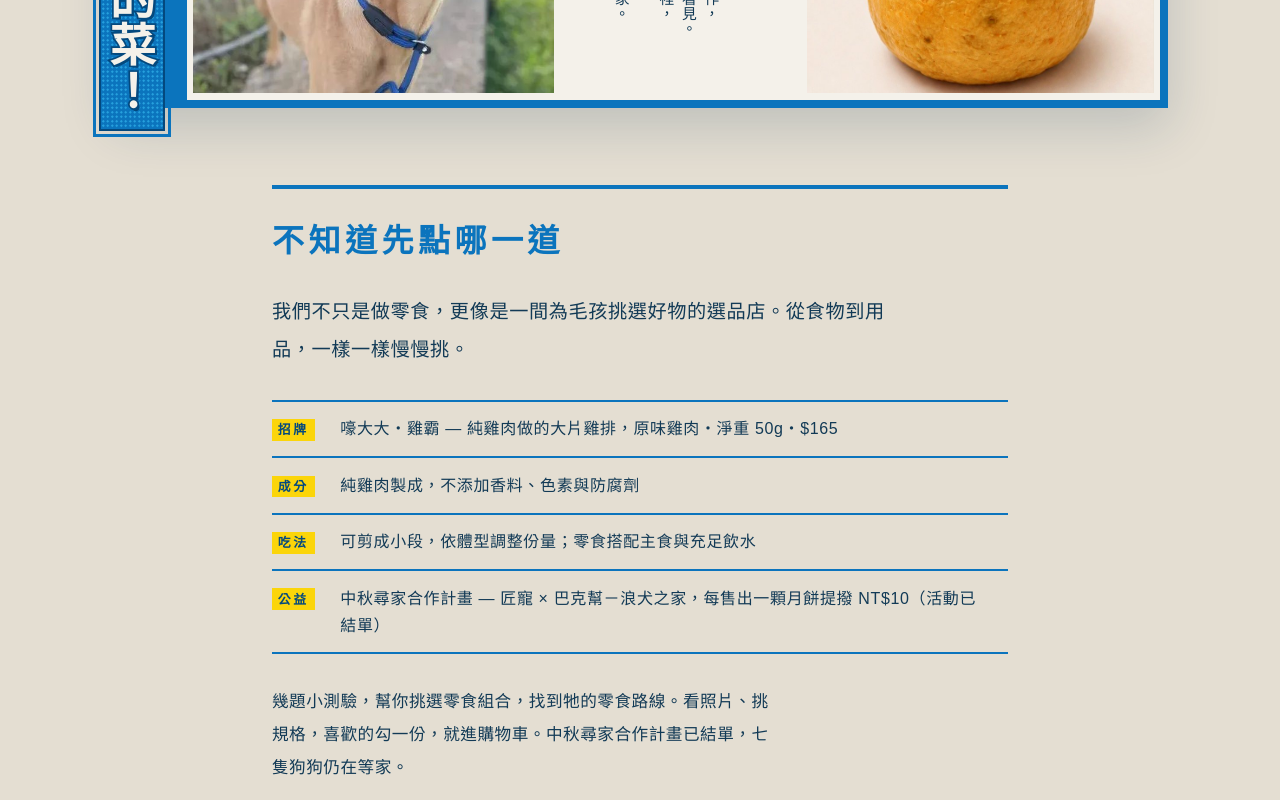
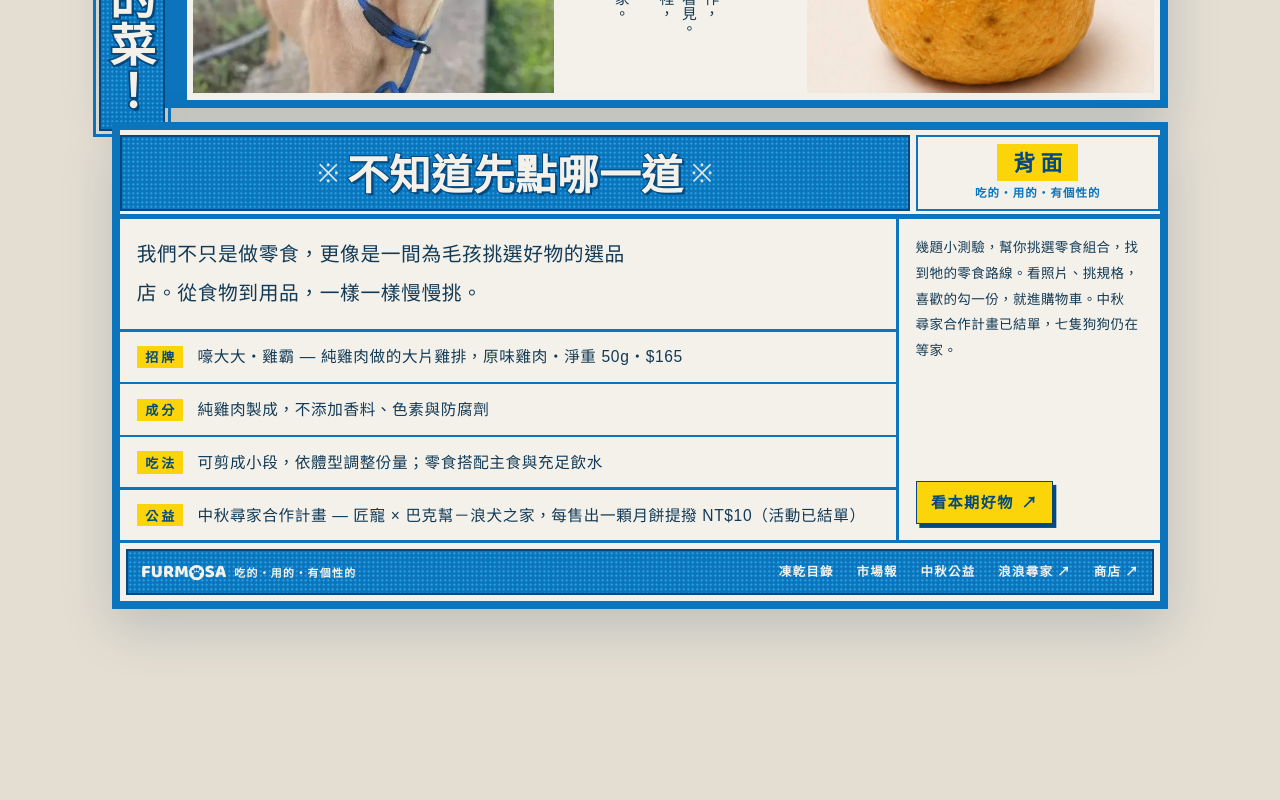
Before and after one commit to aa89976566/furmosa_menu, a Next.js app: page /real-food in a window 1280 px wide. Shown: the part 1440-2240 px from the top of the page. After the commit the page ends 2113 px from the top, so only its background shows below. Built offline with nearby package versions, Linux system fonts and the light colour scheme; a web font is replaced by a local one.

Commit message:
style(real-food): 紙的背面延續正面的報紙版式往下排
Co-authored-by: aa89976566 <aa89976566@users.noreply.github.com>

```diff
--- a/src/app/real-food/page.tsx
+++ b/src/app/real-food/page.tsx
@@ -117,13 +117,30 @@ export default function RealFoodPage() {
         </div>
       </div>
 
-      {/* 海報本身沒有這一段。導覽與事實交代放在紙的背面，不去動正面的編排。 */}
-      <section className="rf-backside" aria-labelledby="rf-backside-title">
-        <h2 className="rf-backside__title" id="rf-backside-title">
-          {CLOSING.title}
+      {/*
+        海報本身沒有這一段。導覽與事實交代排在同一張紙的背面：
+        同寬、同框、同一組藍色格線，只有直書換成橫書。
+      */}
+      <section
+        className="rf-sheet rf-sheet--back"
+        aria-labelledby="rf-backside-title"
+      >
+        <div className="rf-frame">
+          <div className="rf-sheet__body">
+            <header className="rf-masthead">
+              <h2 className="rf-ribbon" id="rf-backside-title">
+                <span className="rf-ribbon__text">{CLOSING.title}</span>
               </h2>
+              <p className="rf-stamp">
+                <span className="rf-stamp__mark">背面</span>
+                <span className="rf-stamp__note">{MASTHEAD.category}</span>
+              </p>
+            </header>
 
-        <p className="rf-backside__lede">{OPENING.lede}</p>
+            <div className="rf-backside">
+              <div className="rf-cell rf-backside__lede">
+                <p className="rf-backside__lede-text">{OPENING.lede}</p>
+              </div>
 
               <dl className="rf-specs">
                 {OPENING.specs.map((spec) => (
@@ -134,6 +151,7 @@ export default function RealFoodPage() {
                 ))}
               </dl>
 
+              <div className="rf-cell rf-backside__act">
                 <p className="rf-backside__body">{CLOSING.body}</p>
 
                 <a
@@ -145,9 +163,11 @@ export default function RealFoodPage() {
                   {CLOSING.cta}
                   <span aria-hidden="true">↗</span>
                 </a>
-      </section>
+              </div>
 
+              {/* 報尾沿用書脊那個裝置：紙格裡壓一條藍底墨條。 */}
               <footer className="rf-footer">
+                <div className="rf-footer__inner">
                   <p className="rf-footer__brand">
                     <Wordmark className="rf-footer__word" />
                     <span>{MASTHEAD.category}</span>
@@ -155,14 +175,28 @@ export default function RealFoodPage() {
                   <nav className="rf-footer__nav" aria-label="其他頁面">
                     <Link href="/">凍乾目錄</Link>
                     <Link href="/paper">市場報</Link>
-          <a href={CHARITY_URL} target="_blank" rel="noopener noreferrer">
+                    <Link href="/mooncake">中秋公益</Link>
+                    <a
+                      href={CHARITY_URL}
+                      target="_blank"
+                      rel="noopener noreferrer"
+                    >
                       浪浪尋家 ↗
                     </a>
-          <a href={SHOP_URL} target="_blank" rel="noopener noreferrer">
+                    <a
+                      href={SHOP_URL}
+                      target="_blank"
+                      rel="noopener noreferrer"
+                    >
                       商店 ↗
                     </a>
                   </nav>
+                </div>
               </footer>
+            </div>
+          </div>
+        </div>
+      </section>
 
       <RegisterOnScroll />
     </div>
--- a/src/app/real-food/real-food.css
+++ b/src/app/real-food/real-food.css
@@ -510,51 +510,101 @@ body:has(.rf-page) {
   text-shadow: 0.05em 0.05em 0 var(--rf-navy);
 }
 
-/* ---------- 紙的背面：海報沒有的事實交代與導覽 ---------- */
+/* ---------- 紙的背面：同一張紙往下續印 ---------- */
 
-.rf-backside {
-  position: relative;
-  z-index: 2;
-  display: grid;
-  gap: clamp(1.1rem, 2.4vw, 1.9rem);
-  width: min(95vw, 46rem);
-  margin: clamp(2.4rem, 6vw, 5rem) auto 0;
-  padding-top: clamp(1rem, 2.4vw, 1.6rem);
-  border-top: 4px solid var(--rf-blue);
+/*
+ * 背面不另開版型：一樣的紙寬、一樣的外框、一樣由藍底透出來的格線，
+ * 只有直書換成橫書——規格、金額與導覽要讀得完，不能硬排成直書。
+ */
+.rf-sheet--back {
+  /* 兩塊之間只留一道摺線的距離，看起來是同一份印刷品繼續往下。 */
+  margin-top: calc(var(--rf-frame-rule) * 1.6);
 }
 
-.rf-backside__title {
+/* 背面的報頭右邊不再掛字標（正面已經有了），改成一枚版次印。 */
+.rf-stamp {
+  display: grid;
+  gap: 0.25em;
+  align-content: center;
+  justify-items: center;
   margin: 0;
+  border: 0.26cqw solid var(--rf-blue);
+  text-align: center;
+}
+
+.rf-stamp__mark {
+  padding: 0.1em 0.5em;
+  background: var(--rf-yellow);
+  color: var(--rf-navy);
+  font-family: var(--rf-font-sans), "Noto Sans TC", sans-serif;
+  font-size: 2.1cqw;
+  font-weight: 900;
+  letter-spacing: 0.24em;
+  text-indent: 0.24em;
+}
+
+.rf-stamp__note {
   color: var(--rf-blue);
-  font-family: var(--rf-font-sans), "Noto Sans TC", sans-serif;
-  font-size: clamp(1.4rem, 3.4vw, 2rem);
-  font-weight: 900;
-  letter-spacing: 0.14em;
+  font-size: 1.1cqw;
+  font-weight: 700;
+  letter-spacing: 0.1em;
+}
+
+/*
+ * 和 .rf-collage 同一個做法：藍底、格與格之間留 gap，格線就是藍底透出來的。
+ * 右欄寬度直接沿用正面書脊那一欄（25.1cqw），縱向節奏才接得上。
+ */
+.rf-backside {
+  display: grid;
+  grid-template-columns: minmax(0, 1fr) 25.1cqw;
+  grid-template-areas:
+    "lede  act"
+    "specs act"
+    "foot  foot";
+  align-content: start;
+  gap: var(--rf-rule);
+  margin-top: 0.31cqw;
+  /* 上內距就是報頭下那條較粗的藍線，和正面一致。 */
+  padding-top: 0.42cqw;
+  background: var(--rf-blue);
+}
+
+/* 橫書要讀得下去，格內留白比正面的直書格寬。 */
+.rf-backside .rf-cell {
+  padding: clamp(0.7rem, 1.6cqw, 1.3rem);
 }
 
 .rf-backside__lede {
-  max-width: 32em;
+  grid-area: lede;
+  display: grid;
+  align-content: center;
+}
+
+.rf-backside__lede-text {
   margin: 0;
-  font-size: clamp(1rem, 1.5vw, 1.22rem);
-  line-height: 2;
+  max-width: 26em;
+  color: var(--rf-ink);
+  font-size: clamp(1rem, 1.9cqw, 1.26rem);
+  line-height: 1.95;
   letter-spacing: 0.03em;
   text-wrap: pretty;
 }
 
-/* 規格欄：功能性資訊一律橫書，讀起來像食品標籤。 */
+/* 規格欄：一列一格紙，黃色標籤沿用正面的標籤色塊。 */
 .rf-specs {
+  grid-area: specs;
   display: grid;
+  gap: var(--rf-rule);
   margin: 0;
-  border-top: 2px solid var(--rf-blue);
 }
 
 .rf-specs__row {
   display: grid;
   grid-template-columns: auto minmax(0, 1fr);
   align-items: baseline;
-  gap: clamp(0.8rem, 2vw, 1.6rem);
-  padding: clamp(0.5rem, 1.2vw, 0.85rem) 0;
-  border-bottom: 2px solid var(--rf-blue);
+  gap: clamp(0.6rem, 1.4cqw, 1.2rem);
+  padding: clamp(0.55rem, 1.1cqw, 0.95rem) clamp(0.7rem, 1.6cqw, 1.3rem);
+  background: var(--rf-paper);
 }
 
 .rf-specs__label {
@@ -562,26 +612,36 @@ body:has(.rf-page) {
   padding: 0.1em 0.45em;
   background: var(--rf-yellow);
   color: var(--rf-navy);
-  font-size: clamp(0.78rem, 1vw, 0.92rem);
+  font-family: var(--rf-font-sans), "Noto Sans TC", sans-serif;
+  font-size: clamp(0.72rem, 1.25cqw, 0.9rem);
   font-weight: 900;
   letter-spacing: 0.22em;
+  text-indent: 0.22em;
   white-space: nowrap;
 }
 
 .rf-specs__value {
   margin: 0;
   color: var(--rf-ink);
-  font-size: clamp(0.92rem, 1.25vw, 1.12rem);
-  line-height: 1.7;
+  font-size: clamp(0.88rem, 1.5cqw, 1.08rem);
+  line-height: 1.75;
   letter-spacing: 0.04em;
   text-wrap: pretty;
 }
 
+/* 右欄是收尾格：交代責任歸屬，再給一個出口。 */
+.rf-backside__act {
+  grid-area: act;
+  display: grid;
+  align-content: space-between;
+  gap: clamp(0.9rem, 1.8cqw, 1.5rem);
+}
+
 .rf-backside__body {
-  max-width: 30em;
   margin: 0;
-  font-size: clamp(0.95rem, 1.3vw, 1.12rem);
-  line-height: 2;
+  color: var(--rf-ink);
+  font-size: clamp(0.84rem, 1.3cqw, 1rem);
+  line-height: 1.9;
   letter-spacing: 0.03em;
   text-wrap: pretty;
 }
@@ -591,14 +651,15 @@ body:has(.rf-page) {
   align-items: center;
   justify-self: start;
   gap: 0.5em;
-  padding: 0.7em 1.3em;
+  padding: 0.6em 0.95em;
   background: var(--rf-yellow);
-  border: 2px solid var(--rf-navy);
+  border: 0.17cqw solid var(--rf-navy);
   box-shadow: 0.22em 0.26em 0 var(--rf-navy);
   color: var(--rf-navy);
-  font-size: clamp(1rem, 1.5vw, 1.18rem);
+  font-family: var(--rf-font-sans), "Noto Sans TC", sans-serif;
+  font-size: clamp(0.9rem, 1.45cqw, 1.1rem);
   font-weight: 900;
-  letter-spacing: 0.12em;
+  letter-spacing: 0.1em;
   text-decoration: none;
 }
 
@@ -609,20 +670,25 @@ body:has(.rf-page) {
   transform: translate(0.14em, 0.16em);
 }
 
-/* ---------- 頁尾 ---------- */
+/* ---------- 報尾：和書脊同一個裝置，藍底墨條收掉整張紙 ---------- */
 
 .rf-footer {
-  position: relative;
-  z-index: 2;
+  grid-area: foot;
+  background: var(--rf-paper);
+  padding: var(--rf-pad);
+}
+
+.rf-footer__inner {
   display: flex;
   flex-wrap: wrap;
   align-items: center;
   justify-content: space-between;
-  gap: 1rem clamp(1rem, 3vw, 2rem);
-  width: min(95vw, 46rem);
-  margin: clamp(2rem, 5vw, 3.5rem) auto 0;
-  padding-top: clamp(0.8rem, 1.8vw, 1.2rem);
-  border-top: 2px solid var(--rf-blue);
+  gap: 0.7rem clamp(1rem, 3cqw, 2rem);
+  padding: clamp(0.5rem, 1cqw, 0.9rem) clamp(0.6rem, 1.2cqw, 1.1rem);
+  background-color: var(--rf-blue);
+  background-image: var(--rf-halftone);
+  background-size: var(--rf-halftone-size);
+  border: 0.21cqw solid var(--rf-navy);
 }
 
 .rf-footer__brand {
@@ -630,25 +696,28 @@ body:has(.rf-page) {
   align-items: baseline;
   gap: 0.7em;
   margin: 0;
-  color: var(--rf-blue);
-  font-size: clamp(0.72rem, 0.95vw, 0.82rem);
+  /* 字標的 O 是挖空的爪印，墨底上要換成底色才看得出來。 */
+  --rf-wordmark-knockout: var(--rf-blue);
+  color: var(--rf-paper);
+  font-size: clamp(0.68rem, 1.05cqw, 0.82rem);
   font-weight: 700;
   letter-spacing: 0.12em;
 }
 
 .rf-footer__word {
-  font-size: clamp(1rem, 1.6vw, 1.3rem);
+  font-size: clamp(0.95rem, 1.75cqw, 1.3rem);
 }
 
 .rf-footer__nav {
   display: flex;
   flex-wrap: wrap;
-  gap: clamp(1rem, 2.4vw, 1.8rem);
+  gap: clamp(0.8rem, 2.2cqw, 1.7rem);
 }
 
 .rf-footer__nav a {
-  color: var(--rf-navy);
-  font-size: clamp(0.82rem, 1.05vw, 0.95rem);
+  color: var(--rf-paper);
+  font-family: var(--rf-font-sans), "Noto Sans TC", sans-serif;
+  font-size: clamp(0.78rem, 1.2cqw, 0.95rem);
   font-weight: 700;
   letter-spacing: 0.1em;
   text-decoration: none;
@@ -657,7 +726,8 @@ body:has(.rf-page) {
 
 .rf-footer__nav a:hover,
 .rf-footer__nav a:focus-visible {
-  border-bottom-color: var(--rf-navy);
+  border-bottom-color: var(--rf-yellow);
+  color: var(--rf-yellow);
 }
 
 .rf-page :focus-visible {
@@ -900,6 +970,47 @@ body:has(.rf-page) {
     text-wrap: balance;
   }
 
+  /* 背面同樣攤成單欄，規格的標籤改排在內容上方。 */
+  .rf-stamp {
+    padding: 0.5em 0.8em;
+    border-width: 2px;
+  }
+
+  .rf-stamp__mark {
+    font-size: clamp(0.95rem, 4vw, 1.3rem);
+  }
+
+  .rf-stamp__note {
+    font-size: clamp(0.62rem, 2.4vw, 0.8rem);
+  }
+
+  .rf-backside {
+    grid-template-columns: minmax(0, 1fr);
+    grid-template-areas:
+      "lede"
+      "specs"
+      "act"
+      "foot";
+    padding-top: 2px;
+  }
+
+  .rf-specs__row {
+    grid-template-columns: minmax(0, 1fr);
+    gap: 0.4rem;
+    justify-items: start;
+  }
+
+  .rf-cta {
+    border-width: 2px;
+  }
+
+  .rf-footer__inner {
+    flex-direction: column;
+    align-items: flex-start;
+    gap: 0.8rem;
+    border-width: 2px;
+  }
+
   [data-rf-reveal="out"] .rf-lines {
     transform: translateY(10px);
   }
```
Also changed, not shown: src/app/mooncake/page.tsx (+36 -7 lines). Lines whose indentation alone changed are shown as unchanged.
